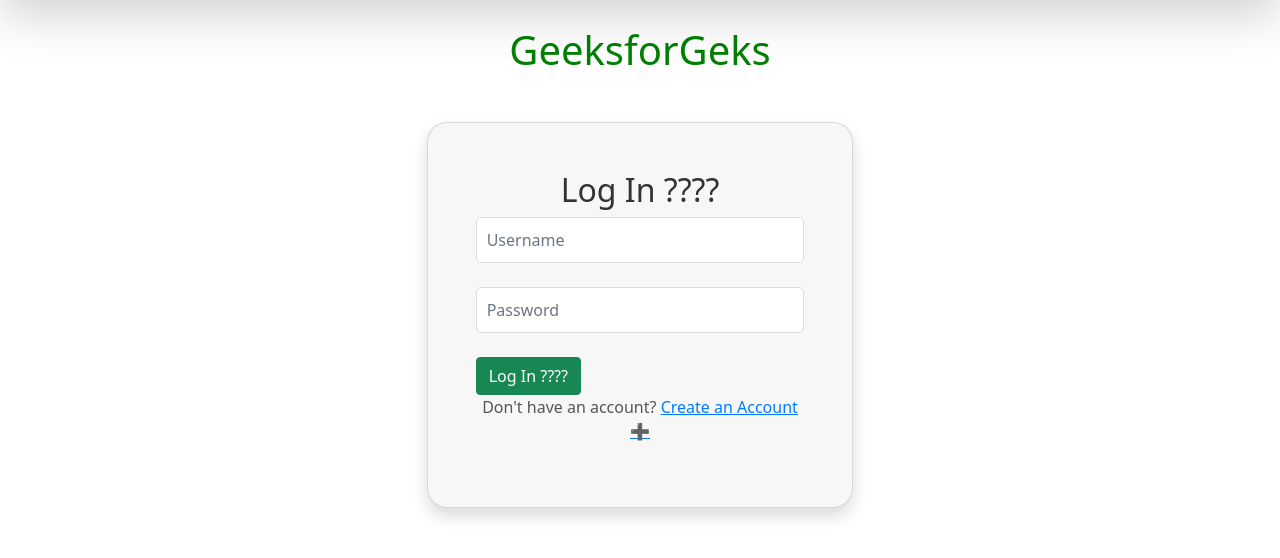
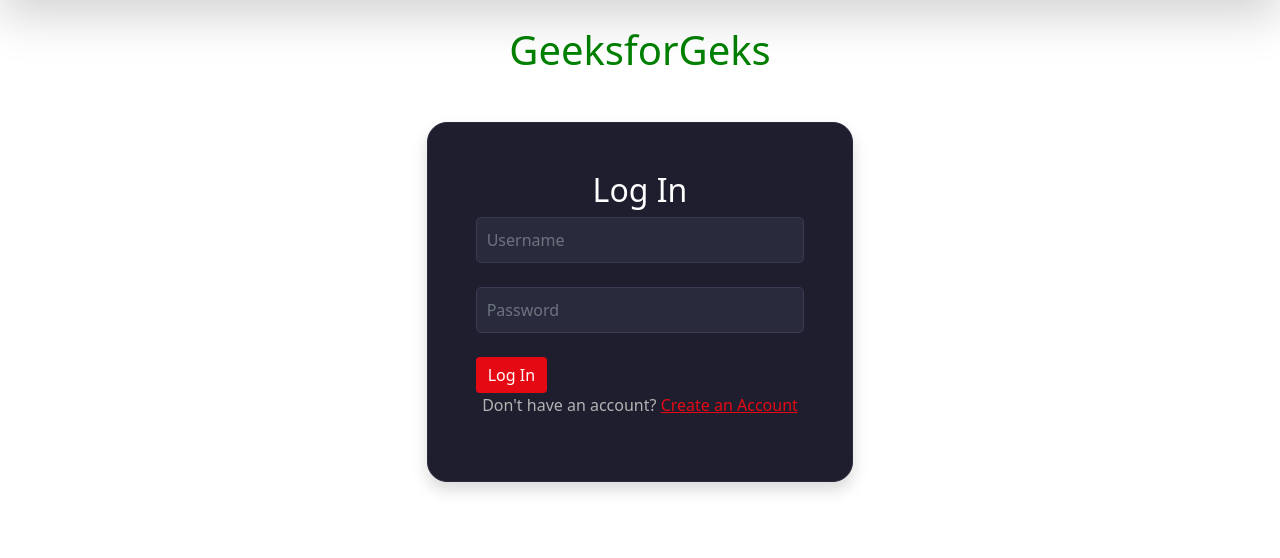
Before and after one commit to SomethingAboutLuv7/Movie-Recommenation-System, a Django app: page /login/ in a window 1280 px wide. Shown: the part 72-630 px from the top of the page. Run offline with Django 5.2, Linux system fonts and the light colour scheme.

Commit message:
Update login page styling

```diff
--- a/book/templates/login.html
+++ b/book/templates/login.html
@@ -1,7 +1,7 @@
 {% extends "base.html" %}
 
 {% block start %}
-<div class="container mt-5 mx-auto col-md-4 card shadow p-5" style="background-color: #f7f7f7; border-radius: 20px;">
+<div class="container mt-5 mx-auto col-md-4 card shadow p-5" style="background-color: #1e1e2f; border-radius: 20px; border: 1px solid #2a2a3d;">
     <div class="login-form">
         {% if messages %}
             {% for message in messages %}
@@ -12,18 +12,18 @@
         {% endif %}
         <form action="" method="post">
             {% csrf_token %}
-            <h2 class="text-center" style="color: #333;">Log In ????</h2>
+            <h2 class="text-center" style="color: #fff;">Log In</h2>
             <div class="form-group">
-                <input type="text" class="form-control" name="username" placeholder="Username" required style="background-color: #fff; border: 1px solid #ddd; border-radius: 5px; padding: 10px;">
+                <input type="text" class="form-control" name="username" placeholder="Username" required style="background-color: #2a2a3d; border: 1px solid #3a3a52; border-radius: 5px; padding: 10px; color: #fff;">
             </div>
             <div class="form-group mt-4">
-                <input type="password" class="form-control" name="password" placeholder="Password" required style="background-color: #fff; border: 1px solid #ddd; border-radius: 5px; padding: 10px;">
+                <input type="password" class="form-control" name="password" placeholder="Password" required style="background-color: #2a2a3d; border: 1px solid #3a3a52; border-radius: 5px; padding: 10px; color: #fff;">
             </div>
             <div class="form-group mt-4">
-                <button class="btn btn-success btn-block">Log In ????</button>
+                <button class="btn btn-success btn-block" style="background-color: #e50914; border: none;">Log In</button>
             </div>
         </form>
-        <p class="text-center" style="color: #555;">Don't have an account? <a href="{% url 'register' %}" style="color: #007bff;">Create an Account ➕</a></p>
+        <p class="text-center" style="color: #b3b3b3;">Don't have an account? <a href="{% url 'register' %}" style="color: #e50914;">Create an Account</a></p>
     </div>
 </div>
 {% endblock %}
```
